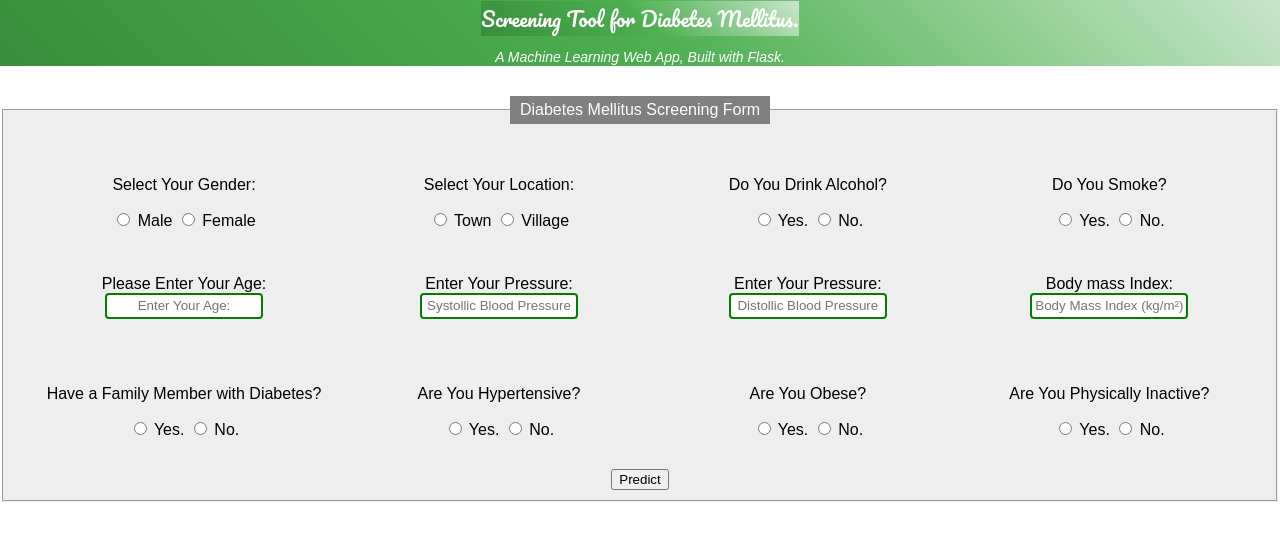
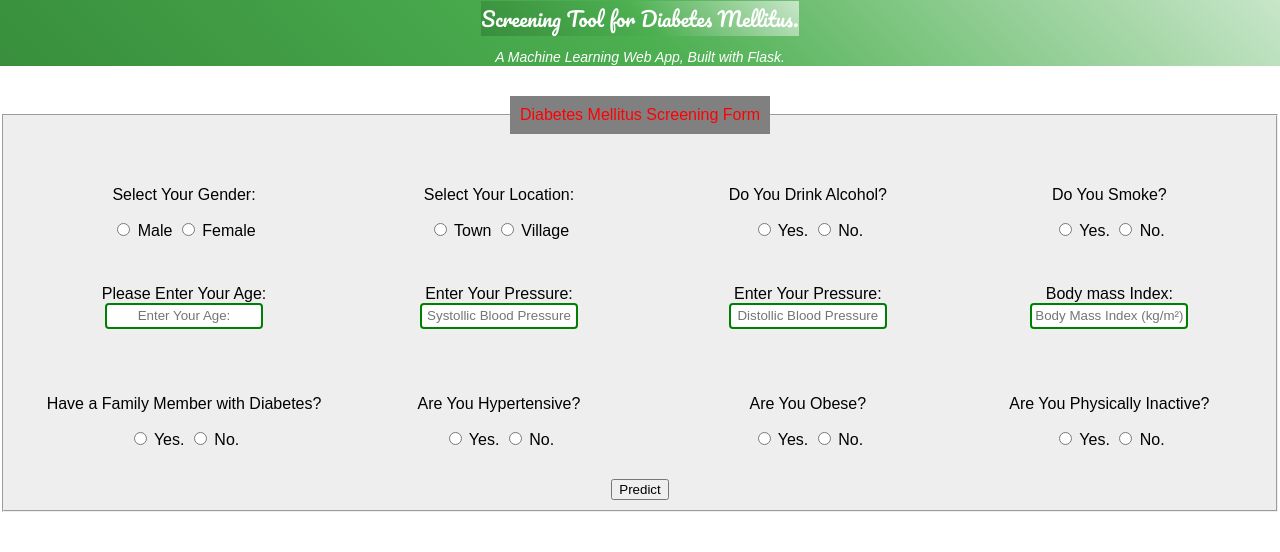
Before and after one commit to dbms-sema/Type-2-Diabetes, a Flask app: page / in a window 1280 px wide. Shown: the top 552 px of the page. Run offline with Flask 2, Linux system fonts and the light colour scheme; parts of the project's set-up code (start-up, migrations or seed data) failed here and were passed over; some libraries are stand-ins or nearby versions.

Commit message:
Update styles.css

```diff
--- a/static/styles.css
+++ b/static/styles.css
@@ -9,8 +9,8 @@ fieldset {
 
 legend {
   background-color: gray;
-  color: white;
-  padding: 5px 10px;
+  color: red;
+  padding: 10px 10px;
 }
 
 
```
